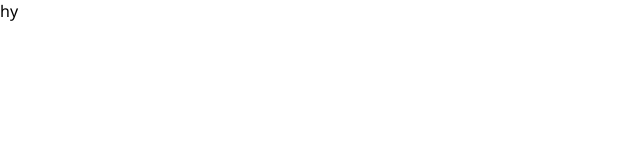
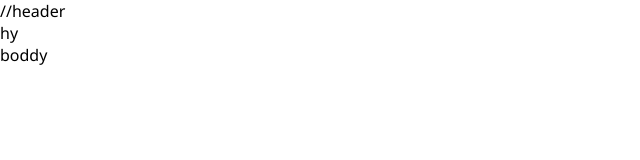
Before and after one commit to ashimkarki7/cornerstone, a React (Vite) app: page / in a window 1280 px wide. Shown: the top 160 px of the page, without its empty margins (0-640 px from the left). Built offline with nearby package versions, Linux system fonts and the light colour scheme.

Commit message:
Added Web Layout

```diff
--- a/src/App.tsx
+++ b/src/App.tsx
@@ -1,9 +1,10 @@
+import PageLayout from '@common/Layout';
 
 function App() {
   return (
-    <div>
-        hy
-    </div>
+    <PageLayout>
+        boddy
+    </PageLayout>
   );
 }
 
--- /dev/null
+++ b/src/common/Layout/PageLayout.tsx
@@ -0,0 +1,16 @@
+
+
+const PageLayout = (props: any) => {
+  return (
+    <div id="PageLayout">
+        //header
+      <div id="PageHeader"/>
+        hy
+      <div>
+        <div id={'viewContent'}>{props.children}</div>
+      </div>
+      <div id={'footer'}></div>
+    </div>
+  );
+};
+export default PageLayout;
--- /dev/null
+++ b/src/common/Layout/index.ts
@@ -0,0 +1 @@
+export { default } from './PageLayout.tsx';
--- /dev/null
+++ b/src/common/types.ts
@@ -0,0 +1,5 @@
+export type VariableLiteral = string | number | boolean;
+
+export interface IObjectLiteral<T = VariableLiteral> {
+  [key: string]: T | any;
+}
```
Also changed, not shown: src/common/Layout/Layout.module.scss (added).
